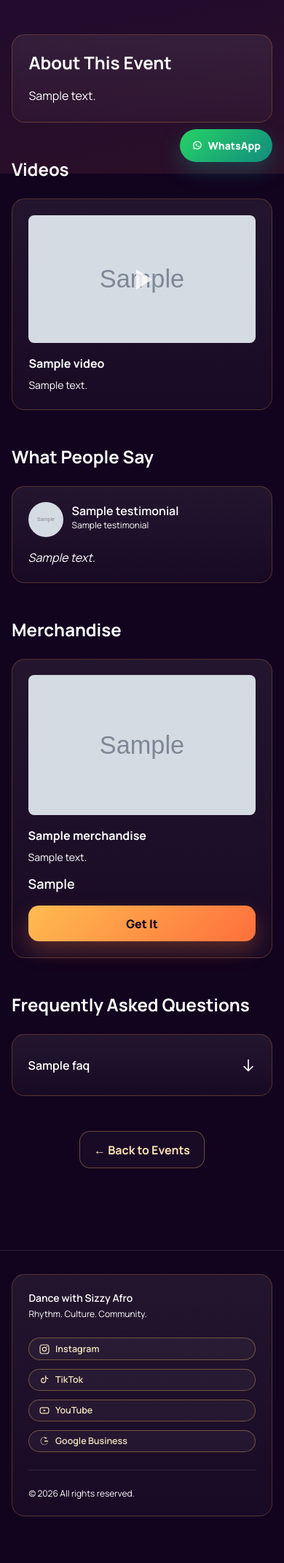
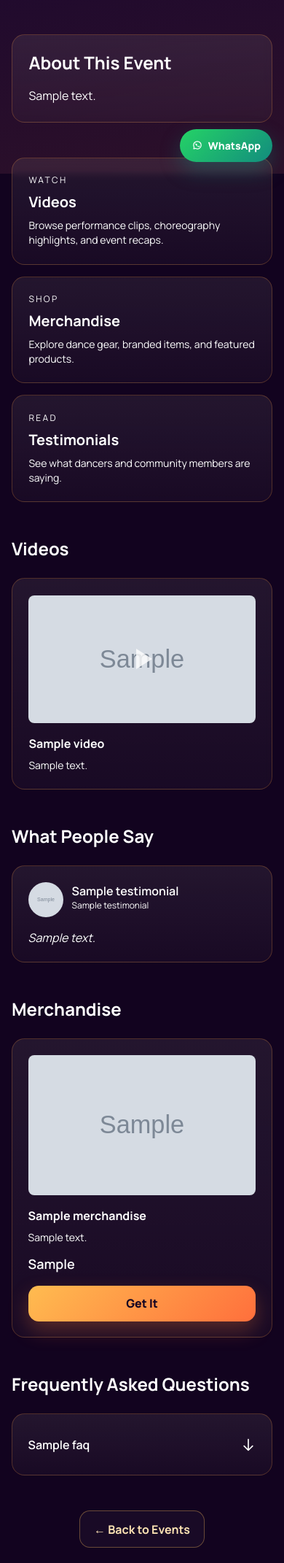
Before and after one commit to twinodev/sizzy-afro-website, a Flask app: page /events/1 in a window 390 px wide. Shown: the part 606-2748 px from the top of the page at 73% size. Before the commit the page ends 2684 px from the top, so only its background shows below. Run offline with Flask 3, Linux system fonts and the light colour scheme; tables that the repository leaves empty hold one stand-in row (values such as "Sample post"); grey boxes marked "Sample" are stand-in pictures; some libraries are stand-ins or nearby versions.

Commit message:
Add related links to event detail page

```diff
--- a/templates/event_detail.html
+++ b/templates/event_detail.html
@@ -39,6 +39,27 @@
       <p class="text-afro-100/80 leading-relaxed whitespace-pre-wrap">{{ event.description }}</p>
     </div>
   {% endif %}
+
+  <!-- Related Pages -->
+  <section class="mb-12">
+    <div class="grid grid-cols-1 md:grid-cols-3 gap-4">
+      <a href="{{ url_for('videos') }}" class="card-soft group hover:border-afro-500/50 transition-all">
+        <p class="text-xs uppercase tracking-[0.2em] text-afro-300/80 mb-2">Watch</p>
+        <h2 class="text-xl font-bold text-white group-hover:text-afro-200 transition-colors">Videos</h2>
+        <p class="mt-2 text-afro-100/70 text-sm">Browse performance clips, choreography highlights, and event recaps.</p>
+      </a>
+      <a href="{{ url_for('merchandise') }}" class="card-soft group hover:border-afro-500/50 transition-all">
+        <p class="text-xs uppercase tracking-[0.2em] text-afro-300/80 mb-2">Shop</p>
+        <h2 class="text-xl font-bold text-white group-hover:text-afro-200 transition-colors">Merchandise</h2>
+        <p class="mt-2 text-afro-100/70 text-sm">Explore dance gear, branded items, and featured products.</p>
+      </a>
+      <a href="{{ url_for('testimonials_page') }}" class="card-soft group hover:border-afro-500/50 transition-all">
+        <p class="text-xs uppercase tracking-[0.2em] text-afro-300/80 mb-2">Read</p>
+        <h2 class="text-xl font-bold text-white group-hover:text-afro-200 transition-colors">Testimonials</h2>
+        <p class="mt-2 text-afro-100/70 text-sm">See what dancers and community members are saying.</p>
+      </a>
+    </div>
+  </section>
 
   <!-- Videos Section -->
   {% if videos %}
```
